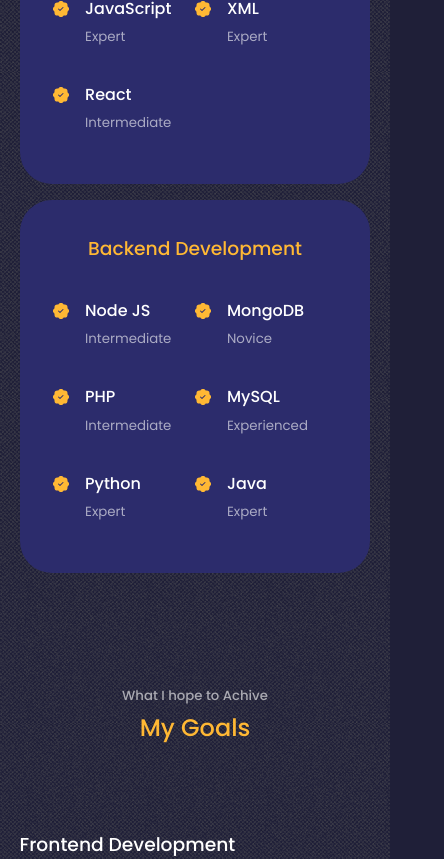
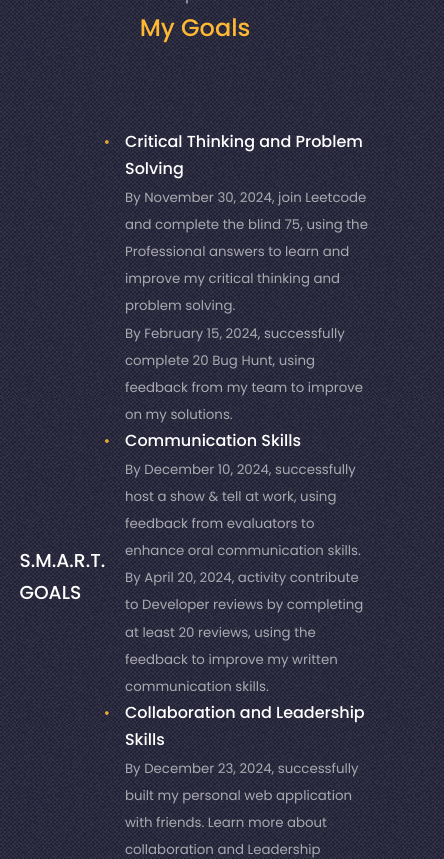
Before and after one commit to GurjapHajra/portfolio, a React (Create React App) app: page / in a window 390 px wide. Shown: the part 3840-4699 px from the top of the page, 444 px wide, since content can reach past the window. Built offline with nearby package versions, Linux system fonts and the light colour scheme; the HTML template or start-up script is replaced by a standard one.

Commit message:
added video

```diff
--- a/src/App.js
+++ b/src/App.js
@@ -4,6 +4,7 @@ import  About from "./components/about/about"
 import  Contact from "./components/contact/Contact"
 import  Experience from "./components/experience/experience"
 import Goals from './components/Goals/Goals';
+import Video from './components/Video/Video';
 import  Nav from "./components/nav/Nav"
 import Projects from './components/projects/projects';
 import  Footer from "./components/footer/footer"
@@ -17,6 +18,7 @@ function App() {
       <Experience/>
       <Goals/>
       <Projects/>
+      <Video/>
       <Contact/>
       <Footer/>
     </div>
--- a/src/components/Goals/Goals.jsx
+++ b/src/components/Goals/Goals.jsx
@@ -11,7 +11,7 @@ const Goals = () => {
 
     <div className="container">
       <div className="experience__frontend">
-        <h3>Frontend Development</h3>
+        <h3>S.M.A.R.T. GOALS</h3>
         <div>
           <article className='experience__details'>
             <BsPatchCheckFill className='icon'/>
--- /dev/null
+++ b/src/components/Video/Video.css
@@ -0,0 +1,89 @@
+#experience{
+    padding-top : 7rem;
+    position: relative;
+    display: flex;
+    flex-direction: column;
+    align-items: center;
+    justify-content: center;
+}
+
+.experience__container{
+    display: grid;
+    grid-template-columns: 1fr 1fr;
+    gap: 2rem;
+}
+
+.experience__frontend{
+    display: flex;
+    align-items: center;
+    justify-content: center;
+}
+
+.experience__container > div{
+    background: var(--color-bg-variant);
+    padding: 2.4rem;
+    border-radius: 2rem;
+    border: 1px solid transparent;
+    transition: var(--transition);
+}
+
+.experience__container > div:hover{
+    background: transparent;
+    border-color: var(--color-bg-variant);
+    cursor: default;
+}
+
+.experience__container > div h3{
+    text-align: center;
+    margin-bottom: 2rem;
+    color: var(--color-primary);
+}
+
+.experience__content{
+    display: grid;
+    grid-template-columns: 1fr 1fr;
+    row-gap: 2rem;
+}
+
+.experience__details{
+    display: flex;
+    gap: 1rem;
+}
+
+.experience__details .icon{
+    margin-top: 6px;
+    color: var(--color-primary);
+}
+
+@media screen and (max-width:1024px){
+    .experience__container{
+        grid-template-columns: 1fr;
+    }
+
+    .experience__container > div{
+        width: 80%;
+        padding: 1rem;
+        margin: 0 auto;
+    }
+
+    .experience__container > div h3{
+        margin-bottom: 1rem;
+    }
+
+    .experience__content{
+        padding: 1rem;
+    }
+}
+@media screen and (max-width:600px){
+    .experience__container{
+        gap: 1rem;
+    }
+
+    .experience__container > div{
+        width: 90%;
+        padding: 2rem 1rem;
+    }
+    .experience__container > div h3{
+        margin-bottom: 1rem;
+    }
+}
--- /dev/null
+++ b/src/components/Video/Video.jsx
@@ -0,0 +1,22 @@
+import React from 'react'
+import "./Video.css"
+import {BsPatchCheckFill} from "react-icons/bs"
+
+const Video = () => {
+  return (
+    <section id='experience'>
+
+    <h5>What I hope to Achive</h5>
+    <h2>My Goals</h2>
+
+    <div className="container">
+      <div className="experience__frontend">
+        <iframe width="800px" height="500px" src='https://youtube.com/embed/TAdkbuNnm2o'></iframe>
+      </div>
+    </div>
+
+    </section>
+  )
+}
+
+export default Video
--- a/src/components/about/about.jsx
+++ b/src/components/about/about.jsx
@@ -45,28 +45,21 @@ const about = () => {
 pursued my passion for computer science through my education and my hobbies. In this
 essay, I will tell you more about myself, my background, my inspiration, and my artifact. My
 name is Gurjap Hajra and this is who I am.
+<br></br>
+<br></br>
 One of the most important aspects of my identity is my background. I spent the first twelve
 years of my life in India, where I learned how to be a hardworking and social man. Living in
 India taught me how to overcome challenges, appreciate diversity, and respect different
 cultures. When I moved to Canada, I was able to adapt quickly and make new friends with
 ease. My background has shaped me into the person I am today.
-Another important aspect of my identity is my education. I have always been passionate
-about computer science and software development. I worked hard to get accepted into my
-dream program of Computer Science at York University. I chose York because of its vibrant
-culture and its excellent reputation for computer science. I’m currently in my third year of
-study and I’m looking forward to graduating in 2025. I enjoy learning new skills and
-technologies that can help me solve problems and create innovative solutions.
+
+<br></br>
+<br></br>
 Besides my education, I also have many hobbies that reflect my interests and personality. I
 love playing various sports, such as cricket, pool, table tennis, and online video games.
 Playing sports helps me relax, have fun, and stay fit. I also like to challenge myself and
 compete with others. Playing online video games allows me to connect with people from
 different countries and backgrounds.
-In conclusion, I’m a passionate computer science student who has a diverse background, a
-strong work ethic, and a variety of hobbies. My inspiration is Andrew Tate, who has
-motivated me to take action and be proactive in my life. My artifact is a quote from him that
-resonates with me: “the temporary satisfaction of quitting is outweighed by the eternal
-suffering of being nobody”. This quote reflects my philosophy of life: to work hard, to be
-someone significant, and to be remembered.
 
           </p>
 
```
